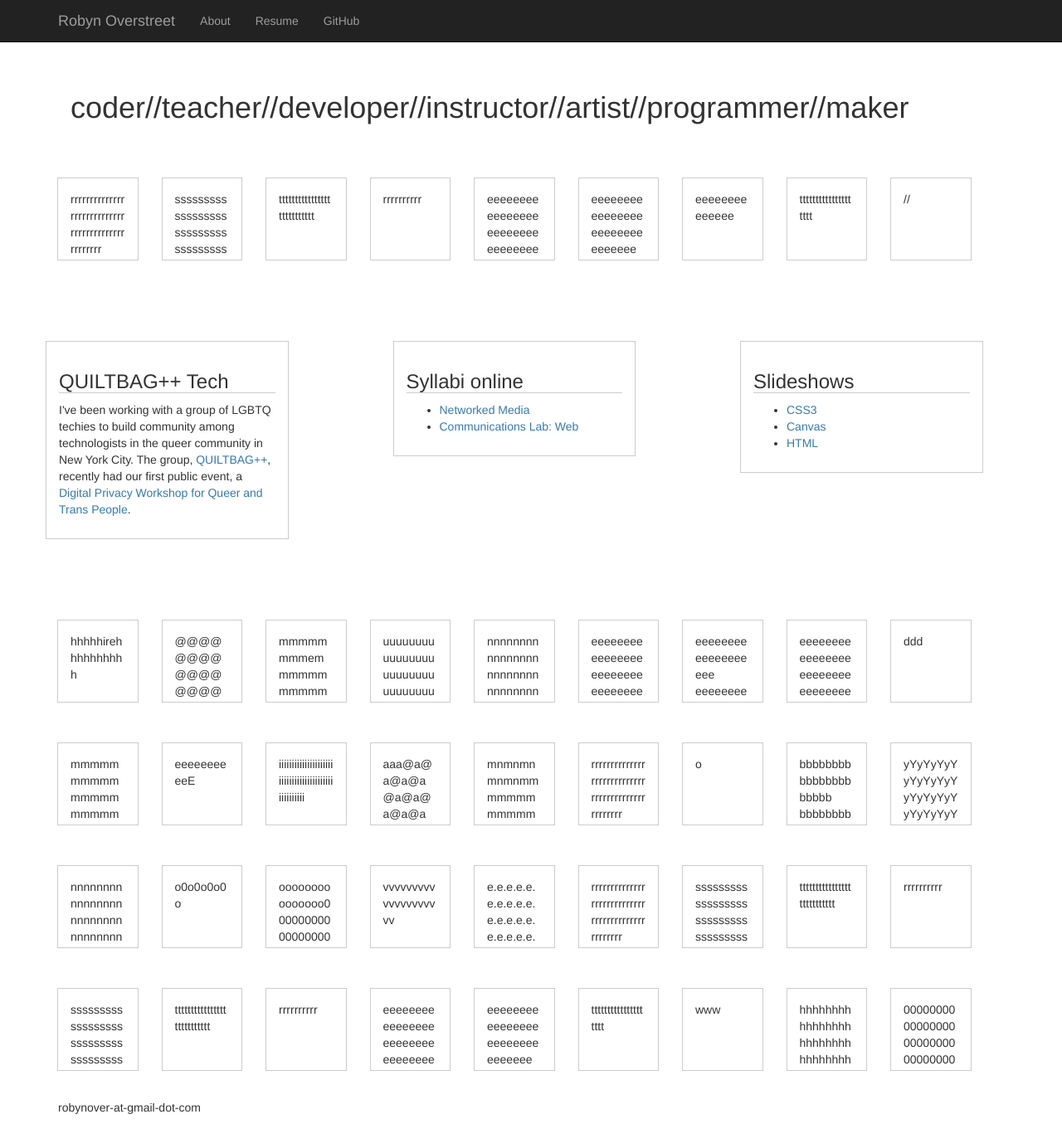
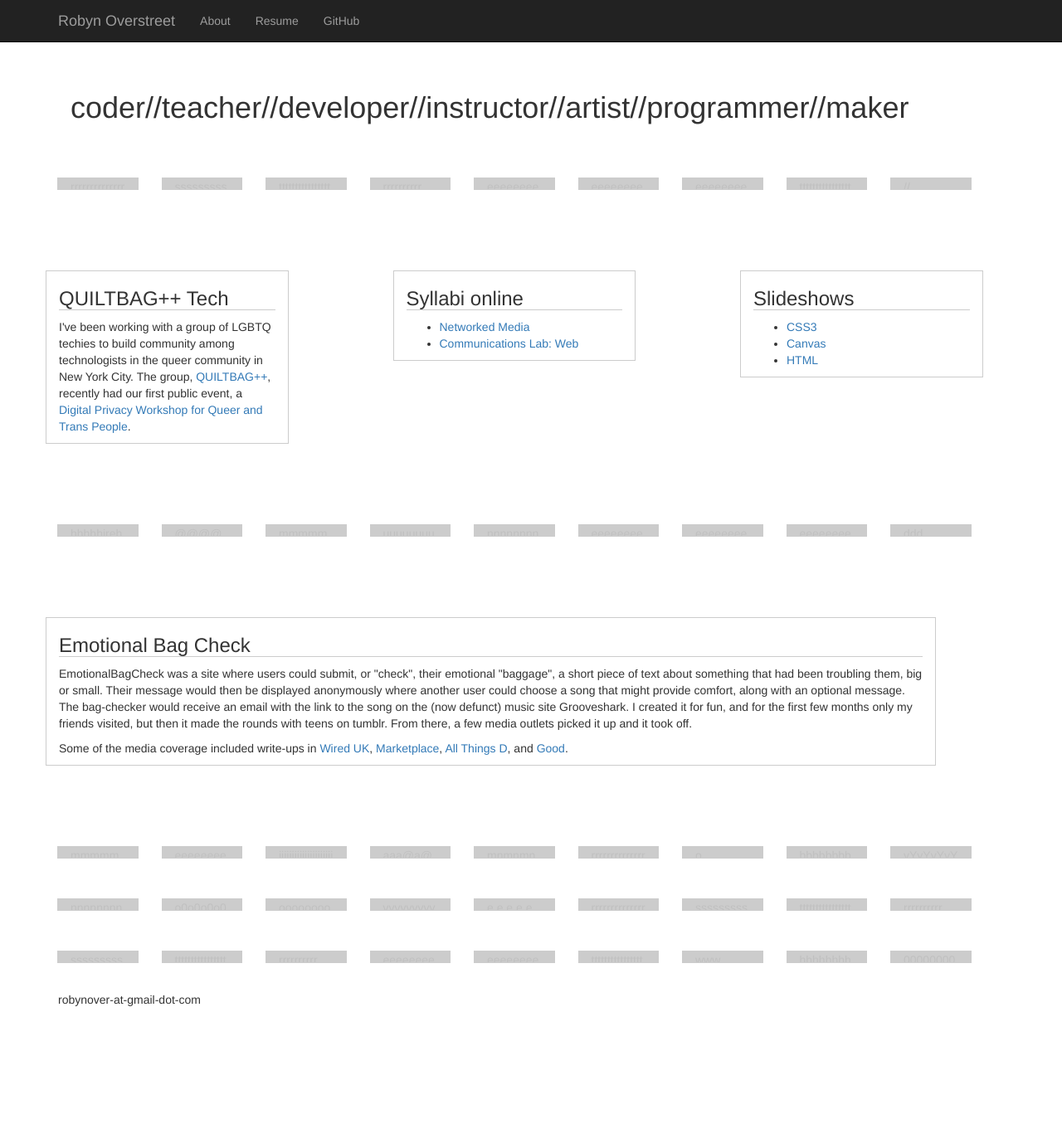
Before and after one commit to robynover/robynover.github.io, a Jekyll site: the page built from index.html, in a window 1280 px wide and 1355 px high. Shown: the whole window at 83% size. Built offline with Jekyll 4.4.1, drawn with Linux system fonts in a browser that asks for light colours.

Commit message:
add emo bag check box

```diff
--- a/_layouts/home.html
+++ b/_layouts/home.html
@@ -65,7 +65,24 @@
             eeeeeeeeeeeeeeeeeeeeeeeeeeeeeeeeeeeeeeeeeee</div>
           <div class="col-md-1">eeeeeeeeeeeeeeeeeeeeeeeeeeeeeeeeeeeeeeeeeeeeeeeeeee</div>
           <div class="col-md-1">ddd</div>
+
         </div>
+
+
+        <div class="row square-row">
+          <div class="col-md-11 info-col">
+              <h3>Emotional Bag Check</h3>
+              <p>EmotionalBagCheck was a site where users could submit, or "check", their emotional "baggage", a short piece of text about something that had been troubling them, big or small. Their message would then be displayed anonymously where another user could choose a song that might provide comfort, along with an optional message. The bag-checker would receive an email with the link to the song on the (now defunct) music site Grooveshark. I created it for fun, and for the first few months only my friends visited, but then it made the rounds with teens on tumblr. From there, a few media outlets picked it up and it took off.</p>
+              <p>Some of the media coverage included write-ups in <a href="http://www.wired.com/underwire/2011/09/emotional-bag-check/">Wired UK</a>, <a href="http://www.marketplace.org/topics/tech/tech-report-blog/solving-problems-one-song-time">Marketplace</a>, <a href="http://allthingsd.com/20111010/songs-from-strangers-serve-as-virtual-hugs-at-emotional-bag-check/">All Things D</a>, and <a href="http://www.good.is/post/check-your-emotional-baggage-in-exchange-for-a-song/">Good</a>.</p>
+
+          </div>
+
+
+
+        </div>
+
+
+
         <div class="row square-row">
           <div class="col-md-1">mmmmmmmmmmmmmmmmmmmm
             mmmmmmmmmmmmmmmmmmmmmmmmmmmmmmmmmmmmmmmm</div>
--- a/css/starter.css
+++ b/css/starter.css
@@ -10,17 +10,20 @@ body {
 
 }
 [class*="col-"] {
-  padding-top: 15px;
-  padding-bottom: 15px;
+  /*padding-top: 15px;
+  padding-bottom: 15px;*/
   border: 1px solid #ccc;
 }
 .square-row .col-md-1{
-	height:100px;
+  color: #c0c0c0;
+  background-color: #ccc;
+	height:15px;
 	margin:1em;
 	word-wrap: break-word;
 	overflow: hidden;
 	-webkit-transition: color 2s;
   transition: color 2s;
+
 }
 .square-row .col-md-1:hover{
 	color:#efefef;
```
